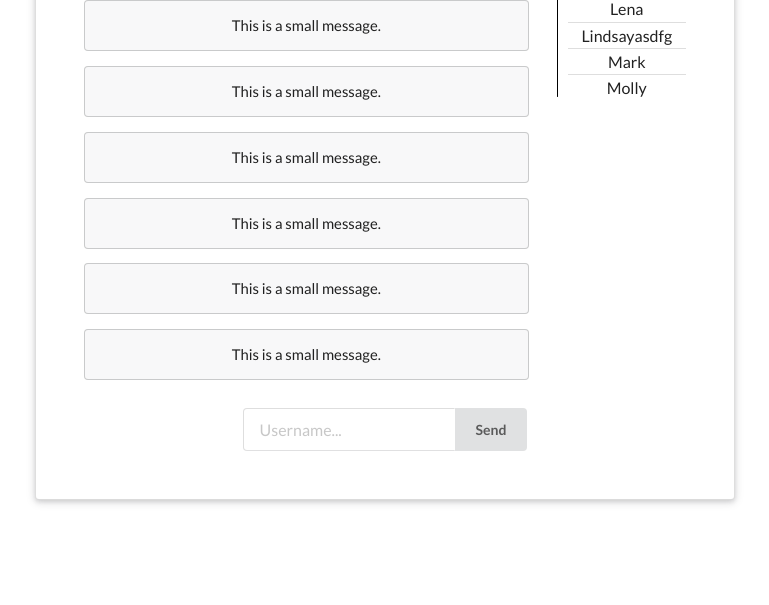
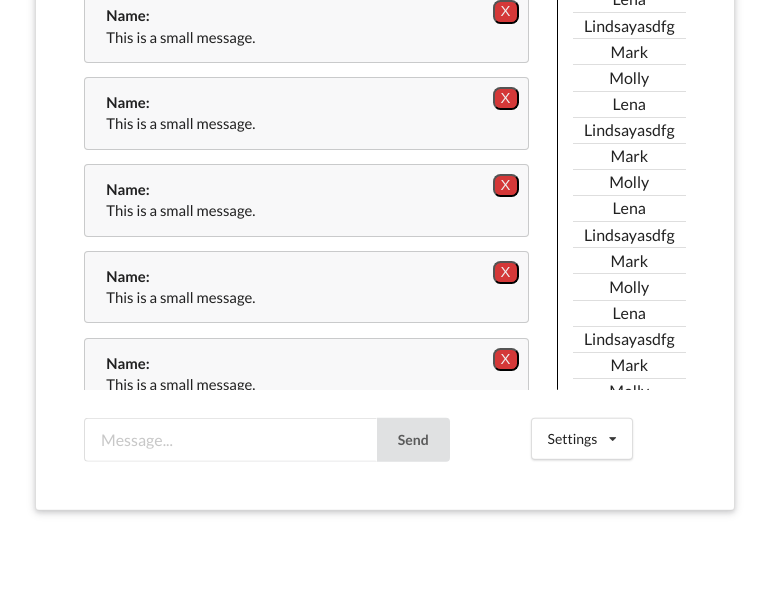
Before and after one commit to daluf/chat, a website: page ui-test.html in a window 1280 px wide. Shown: the part 195-800 px from the top of the page, without its empty margins (255-1024 px from the left). Drawn offline with nearby package versions, Linux system fonts and the light colour scheme.

Commit message:
UI 2.0: Chat-UI 2.0

```diff
--- a/style.css
+++ b/style.css
@@ -47,6 +47,12 @@ html {
     width: 150px;
     height: 40px;
     margin-top: 15px;
+}
+
+.chat-ui {
+  position: relative;
+  top: 50%;
+  transform: translateY(-50%);
 }
 
 .username-field {
--- a/ui-test.html
+++ b/ui-test.html
@@ -21,16 +21,75 @@
 			transform: translateY(-50%);
 		}
 
-		@media only screen and (max-height: 570px) {
+		.leave-room {
+			background-color: rgb(192, 32, 32);
+			color: white;
+			text-align: center;
+			padding-top: 10px;
+			padding-left: 0px;
+			padding-right: 16px;
+			padding-bottom: 10px;
+		}
+
+		.leave-room:hover {
+			background-color: rgb(255, 106, 106);
+		}
+		@media only screen and (max-height: 600px) {
 			.login-main {
 				position: relative;
 				top: 2%;
 				transform: translateY(-0%);
 			}
+			#chat-users {
+				display: none;
+			}
 		}
 
 		.room-button.huge {
 			margin-bottom: 1%;
+		}
+
+		.chat-user {
+			text-overflow: ellipsis;
+			width: 100%;
+			overflow: hidden;
+			white-space: nowrap;
+		}
+
+		.chat-userlist {
+			border-left: 1px solid black;
+			overflow-y: scroll;
+			height: 400px;
+			max-height: 100%;
+		}
+
+		.chat-item {
+			margin-left: 15px;
+		}
+
+		.chat-input {
+			width: 100%;
+		}
+
+		.chat-messages {
+			scroll-behavior: auto;
+			height: 400px;
+			max-height: 100%;
+			overflow-y: scroll;
+			overflow-x: hidden;
+		}
+
+		.status-dropdown {
+			width: 100%;
+		}
+
+		.deleteButton {
+			background-color: rgb(212, 56, 56);
+			color: #efefef;
+			position:absolute;
+			right:10px;
+			top:10px;
+			border-radius: 7.5px;
 		}
 	</style>
 
@@ -83,62 +142,71 @@
 		<div class="ui grid">
 
 				<div class="row">
-						<div class="twelve wide column">
 
-								<div class="ui small message">This is a small message.</div>
-								<div class="ui small message">This is a small message.</div>
-								<div class="ui small message">This is a small message.</div>
-								<div class="ui small message">This is a small message.</div>
-								<div class="ui small message">This is a small message.</div>
-								<div class="ui small message">This is a small message.</div>
+						<div id="chat-messages" class="chat-messages left aligned twelve wide column">
+
+								<div class="ui small message"><b>Name:</b><br>This is a small message. <button class="deleteButton">X</button></div>
+								<div class="ui small message"><b>Name:</b><br>This is a small message. <button class="deleteButton">X</button></div>
+								<div class="ui small message"><b>Name:</b><br>This is a small message. <button class="deleteButton">X</button></div>
+								<div class="ui small message"><b>Name:</b><br>This is a small message. <button class="deleteButton">X</button></div>
+								<div class="ui small message"><b>Name:</b><br>This is a small message. <button class="deleteButton">X</button></div>
+								<div class="ui small message"><b>Name:</b><br>This is a small message. <button class="deleteButton">X</button></div>
+								<div class="ui small message"><b>Name:</b><br>This is a small message. <button class="deleteButton">X</button></div>
+								<div class="ui small message"><b>Name:</b><br>This is a small message. <button class="deleteButton">X</button></div>
+								<div class="ui small message"><b>Name:</b><br>This is a small message. <button class="deleteButton">X</button></div>
 
 						</div>
-						<div class="four wide column">
 
+						<div id="chat-users" class="four wide column">
 
-							<div class="ui middle aligned divided list" style="border-left: 1px solid black; padding-left: 10px; text-overflow: ellipsis;">
-								<div class="item">
+							<div class="chat-userlist ui middle aligned divided list">
 
-								<div class="content">
-									Lena
-								</div>
-								</div>
-								<div class="item">
+								<div class="chat-item item"><div class="chat-user content">Lena</div></div>
+								<div class="chat-item item"><div class="chat-user content">Lindsayasdfg</div></div>
+								<div class="chat-item item"><div class="chat-user content">Mark</div></div>
+								<div class="chat-item item"><div class="chat-user content">Molly</div></div>
+								<div class="chat-item item"><div class="chat-user content">Lena</div></div>
+								<div class="chat-item item"><div class="chat-user content">Lindsayasdfg</div></div>
+								<div class="chat-item item"><div class="chat-user content">Mark</div></div>
+								<div class="chat-item item"><div class="chat-user content">Molly</div></div>
+								<div class="chat-item item"><div class="chat-user content">Lena</div></div>
+								<div class="chat-item item"><div class="chat-user content">Lindsayasdfg</div></div>
+								<div class="chat-item item"><div class="chat-user content">Mark</div></div>
+								<div class="chat-item item"><div class="chat-user content">Molly</div></div>
+								<div class="chat-item item"><div class="chat-user content">Lena</div></div>
+								<div class="chat-item item"><div class="chat-user content">Lindsayasdfg</div></div>
+								<div class="chat-item item"><div class="chat-user content">Mark</div></div>
+								<div class="chat-item item"><div class="chat-user content">Molly</div></div>
 
-								<div class="content" style="text-overflow: ellipsis;">
-									Lindsayasdfg
-								</div>
-								</div>
-								<div class="item">
-
-								<div class="content">
-									Mark
-								</div>
-								</div>
-								<div class="item">
-
-								<div class="content">
-									Molly
-								</div>
-								</div>
 							</div>
 
 						</div>
 				</div>
 
 				<div class="row">
-						<div class="sixteen wide column">
-							<div class="ui action input center aligned">
-								<input type="text" placeholder="Username...">
-								<button class="ui button">Send</button>
+					<div class="ten wide column">
+						<div class="chat-input ui action input center aligned">
+							<input type="text" placeholder="Message...">
+							<button class="ui button">Send</button>
+						</div>
+					</div>
+					<div class="status-dropdown six wide column">
+							<div class="ui compact menu">
+								<div class="ui upward dropdown item">
+									Settings
+									<i class="dropdown icon"></i>
+									<div class="menu">
+									<div class="item">Online</div>
+									<div class="item">Away</div>
+									<div class="item">Busy</div>
+									<div class="leave-room">Leave</div>
+									</div>
+								</div>
 							</div>
 						</div>
 				</div>
 
-
-
 		</div>
-
 
 	</div>
 
@@ -147,5 +215,36 @@
     <!-- jQuery first, then Semantic JS -->
 	<script src="https://code.jquery.com/jquery-3.3.1.slim.min.js" integrity="sha384-q8i/X+965DzO0rT7abK41JStQIAqVgRVzpbzo5smXKp4YfRvH+8abtTE1Pi6jizo" crossorigin="anonymous"></script>
 	<script src="semantic.js"></script>
-  </body>
+	<script>
+	$( document ).ready(function() {
+		checkWindowSize();
+	});
+
+	window.onresize = function(){
+		checkWindowSize();
+	}
+
+	function checkWindowSize() {
+		if ($(window).width() <= 900) {
+			$("#chat-messages").removeClass('twelve wide column').addClass('sixteen wide column')
+			$(".chat-userlist").css('display', 'none')
+			if (window.matchMedia("(orientation: landscape)").matches) {
+				$(".chat-messages").css('height', '150px')
+			} else {
+				$(".chat-messages").css('height', '350px')
+			}
+		} else {
+			$("#chat-messages").removeClass('sixteen wide column').addClass('twelve wide column')
+			$(".chat-messages").css('height', '400px')
+			$(".chat-userlist").css('display', 'block')
+		}
+	}
+
+	$('.upward.dropdown')
+		.dropdown({
+			direction: 'upward'
+	});
+	</script>
+
+  	</body>
 </html>
```
Also changed, not shown: index.js (+12 -0 lines).
